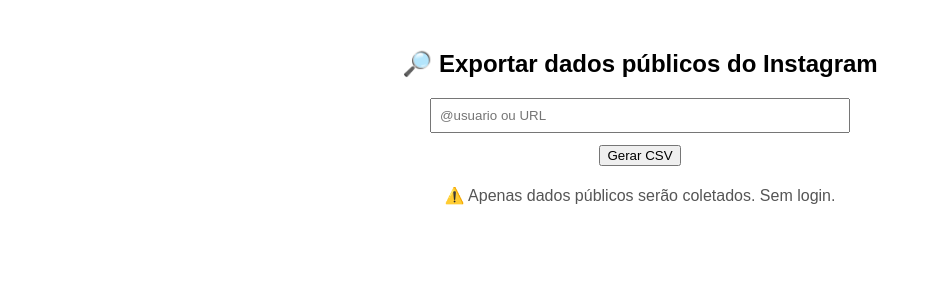
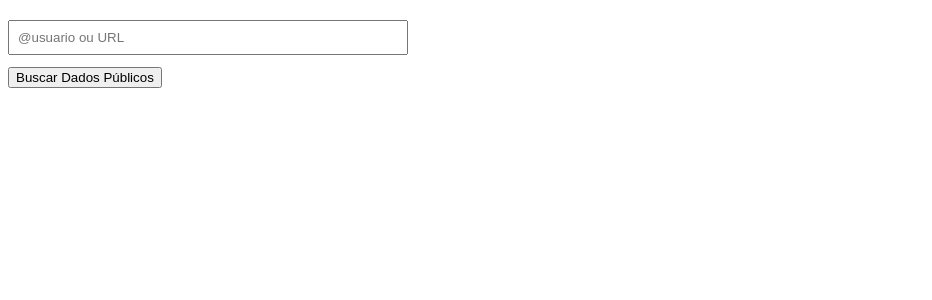
Before and after one commit to G7designer07/instagram-phone-finder, a Flask app: page / in a window 1280 px wide. Shown: the top 300 px of the page, without its empty margins (0-932 px from the left). Run offline with Flask 3, Linux system fonts and the light colour scheme.

Commit message:
Update index.html

```diff
--- a/templates/index.html
+++ b/templates/index.html
@@ -1,20 +1,6 @@
-<!DOCTYPE html>
-<html lang="pt-br">
-<head>
-  <meta charset="UTF-8">
-  <title>Exportar dados públicos do Instagram</title>
-</head>
-<body style="font-family: Arial; text-align:center; margin-top:50px;">
-  <h2>🔎 Exportar dados públicos do Instagram</h2>
-  {% if error %}
-    <p style="color:red">{{ error }}</p>
-  {% endif %}
-  <form action="/export" method="post" style="margin-top:20px;">
-    <input type="text" name="profile" placeholder="@usuario ou URL" style="width:400px; padding:8px;" required>
-    <div style="margin-top:12px;">
-      <button type="submit">Gerar CSV</button>
-    </div>
-  </form>
-  <p style="margin-top:20px; color:#555;">⚠️ Apenas dados públicos serão coletados. Sem login.</p>
-</body>
-</html>
+<form action="/export" method="post" style="margin-top:20px;">
+  <input type="text" name="profile" placeholder="@usuario ou URL" style="width:400px; padding:8px;" required>
+  <div style="margin-top:12px;">
+    <button type="submit">Buscar Dados Públicos</button>
+  </div>
+</form>
```
